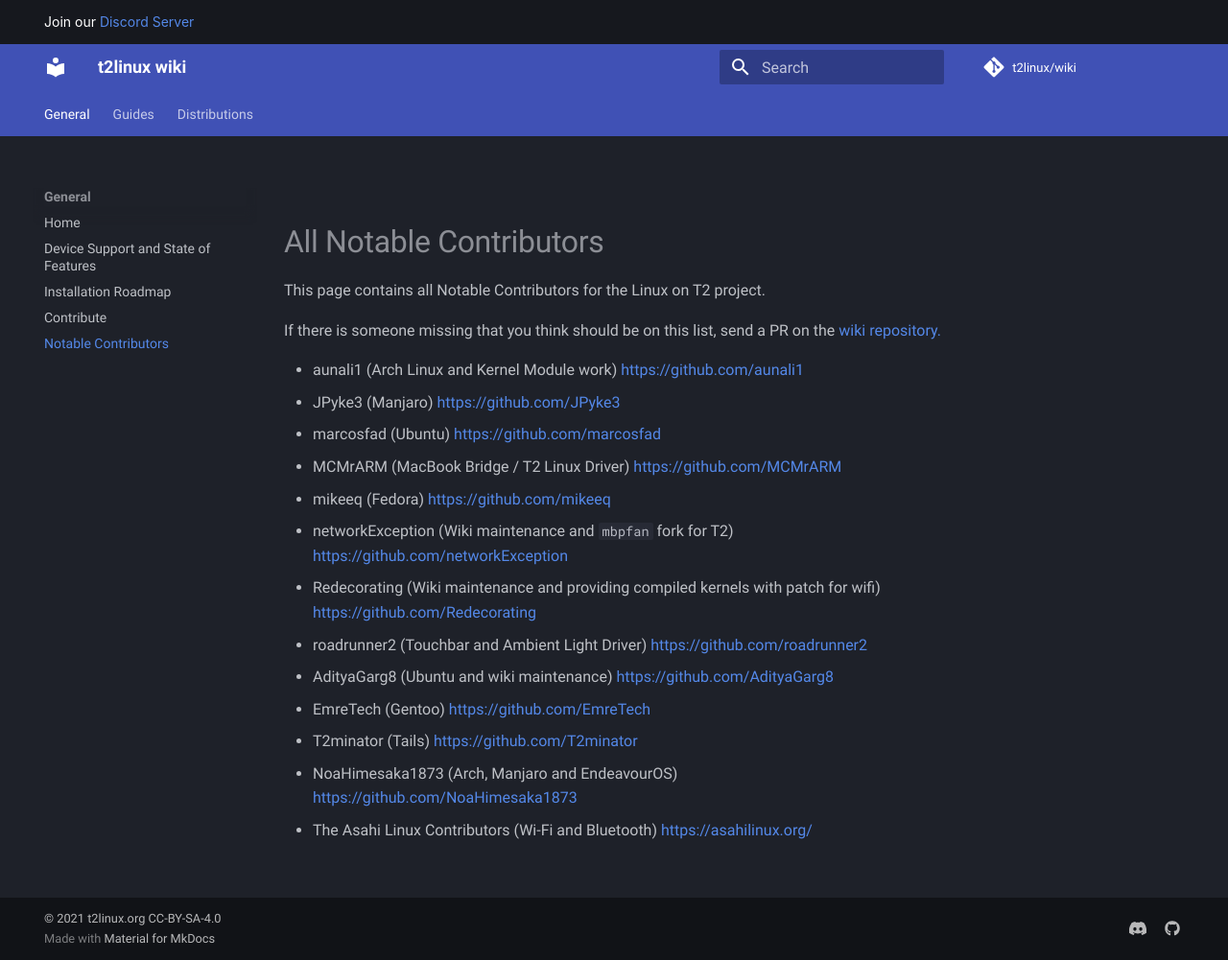
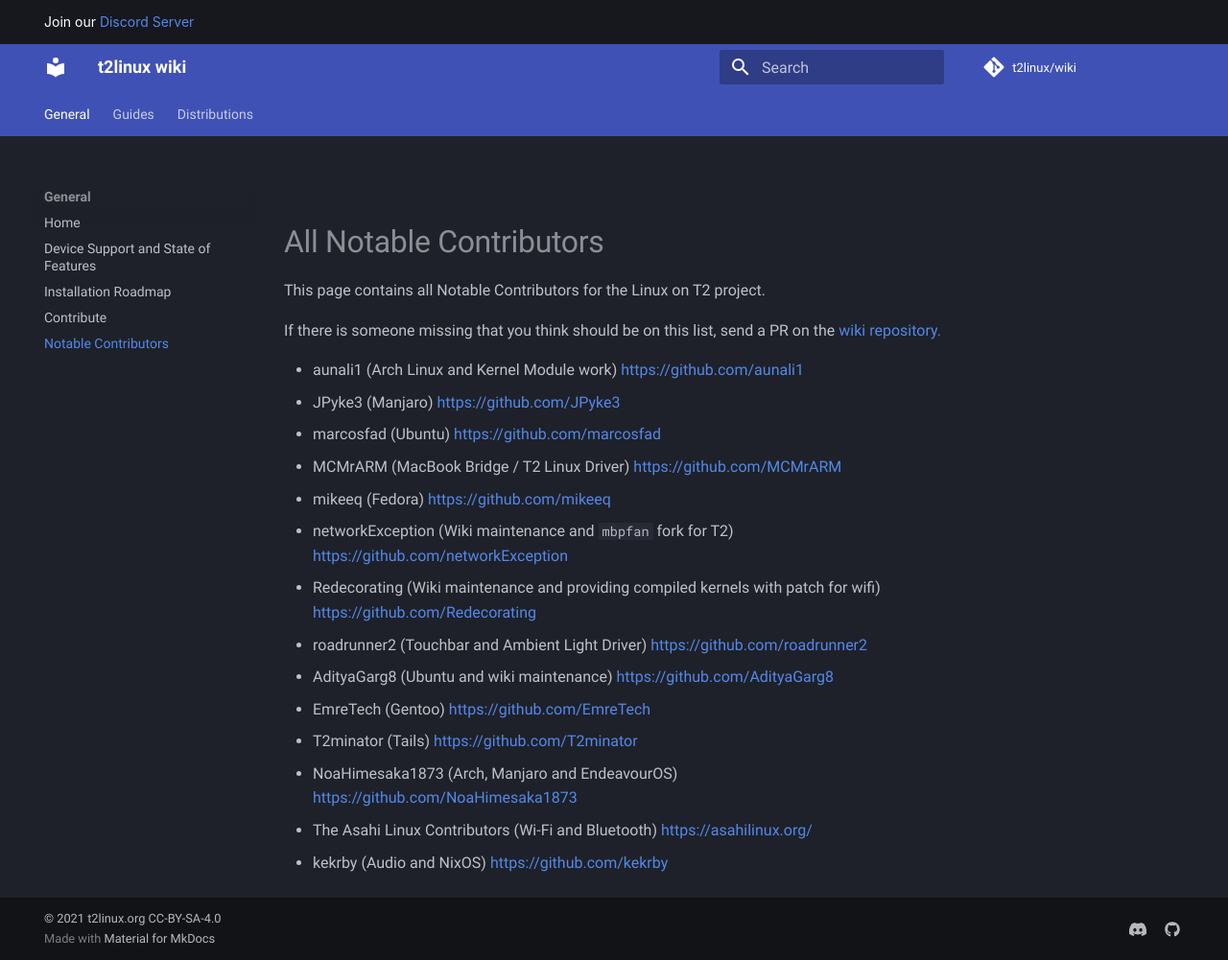
Before and after one commit to t2linux/wiki, an MkDocs documentation site: the page built from docs/notable-contributors.md, in a window 1280 px wide and 1001 px high. Shown: the whole window at 96% size. Built offline with MkDocs 1.6.1 and Material for MkDocs 9.7.7, drawn with Linux system fonts in a browser that asks for light colours; comment, search, counter and statistics services are not loaded.

Commit message:
Add kekrby to notable contributor list.

```diff
--- a/docs/notable-contributors.md
+++ b/docs/notable-contributors.md
@@ -17,3 +17,4 @@ If there is someone missing that you think should be on this list, send a PR on
 - T2minator (Tails) [https://github.com/T2minator](https://github.com/T2minator)
 - NoaHimesaka1873 (Arch, Manjaro and EndeavourOS) [https://github.com/NoaHimesaka1873](https://github.com/NoaHimesaka1873)
 - The Asahi Linux Contributors (Wi-Fi and Bluetooth) [https://asahilinux.org/](https://asahilinux.org/)
+- kekrby (Audio and NixOS) [https://github.com/kekrby](https://github.com/kekrby)
```
